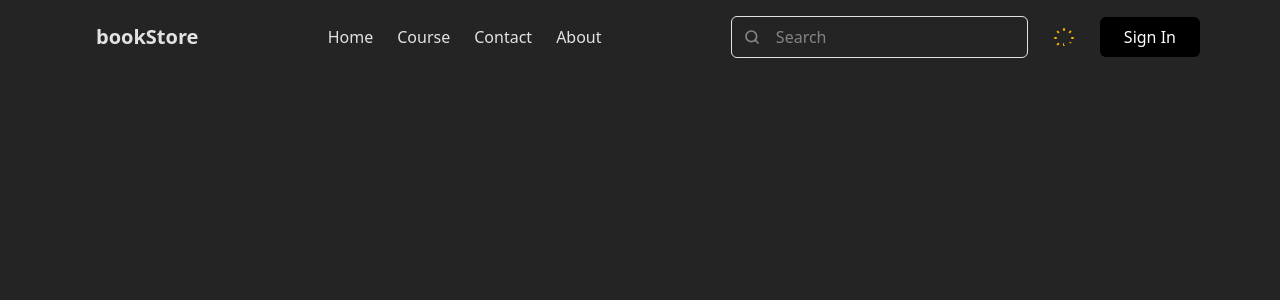
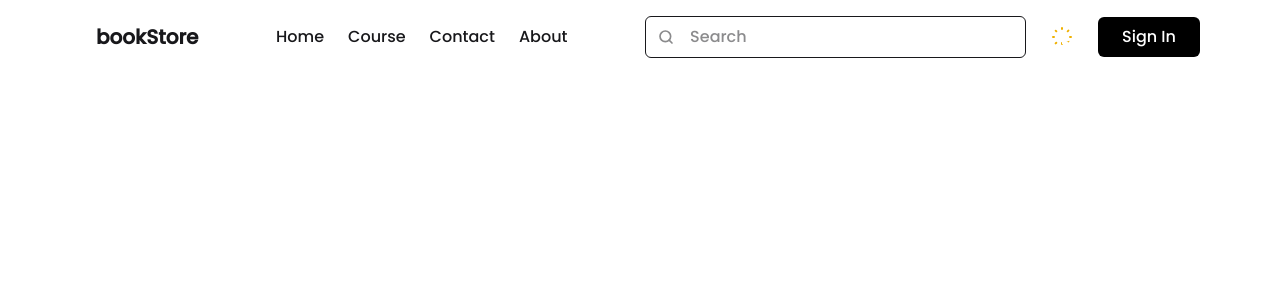
Before and after one commit to HanoodTunio/BookStore, a React (Vite) app in the folder front-end/: page / in a window 1280 px wide. Shown: the top 300 px of the page. Built offline with nearby package versions, Linux system fonts and the light colour scheme.

Commit message:
Poppins font added

```diff
--- a/front-end/src/index.css
+++ b/front-end/src/index.css
@@ -1,17 +1,7 @@
+@import url("https://fonts.googleapis.com/css2?family=Fredoka:wght@300..700&family=Poppins:wght@500&display=swap");
 @import "tailwindcss";
 @plugin "daisyui";
 
-:root {
-  font-family: system-ui, Avenir, Helvetica, Arial, sans-serif;
-  line-height: 1.5;
-  font-weight: 400;
-
-  color-scheme: light dark;
-  color: rgba(255, 255, 255, 0.87);
-  background-color: #242424;
-
-  font-synthesis: none;
-  text-rendering: optimizeLegibility;
-  -webkit-font-smoothing: antialiased;
-  -moz-osx-font-smoothing: grayscale;
+body {
+  font-family: "Poppins", sans-serif;
 }
```
